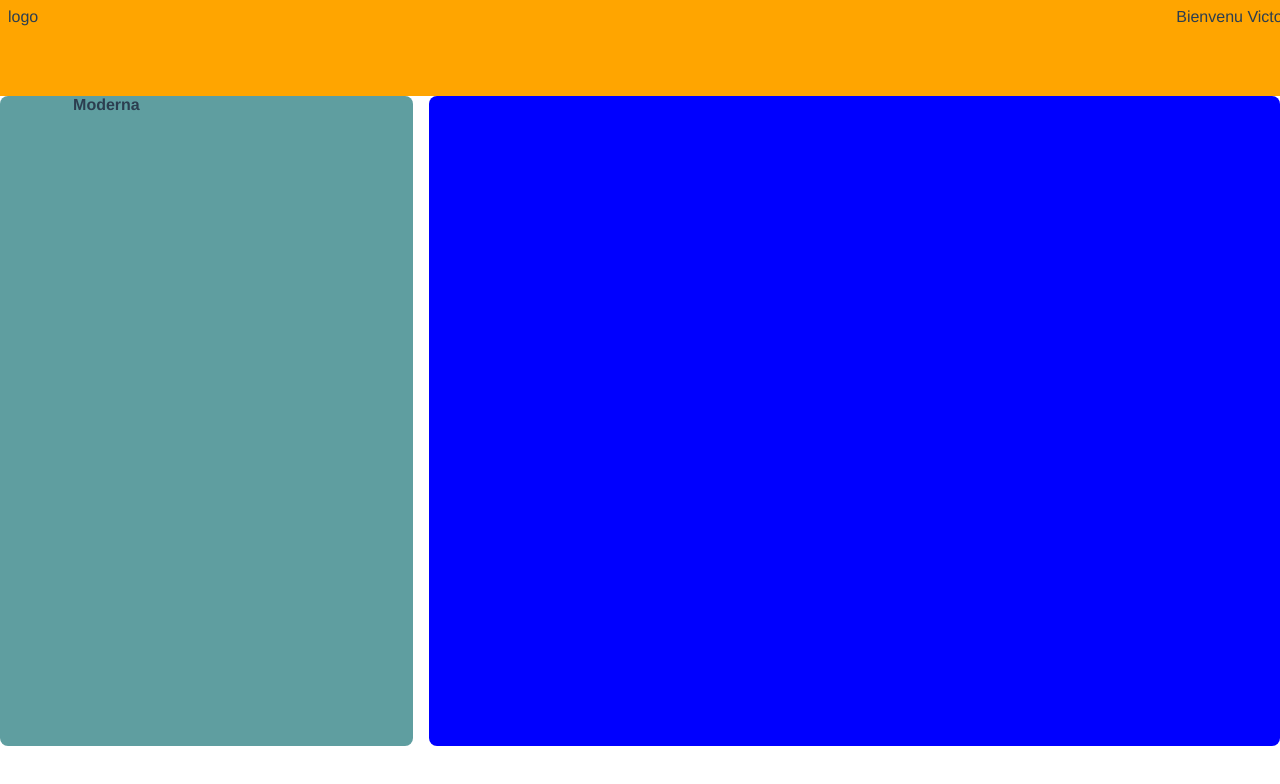
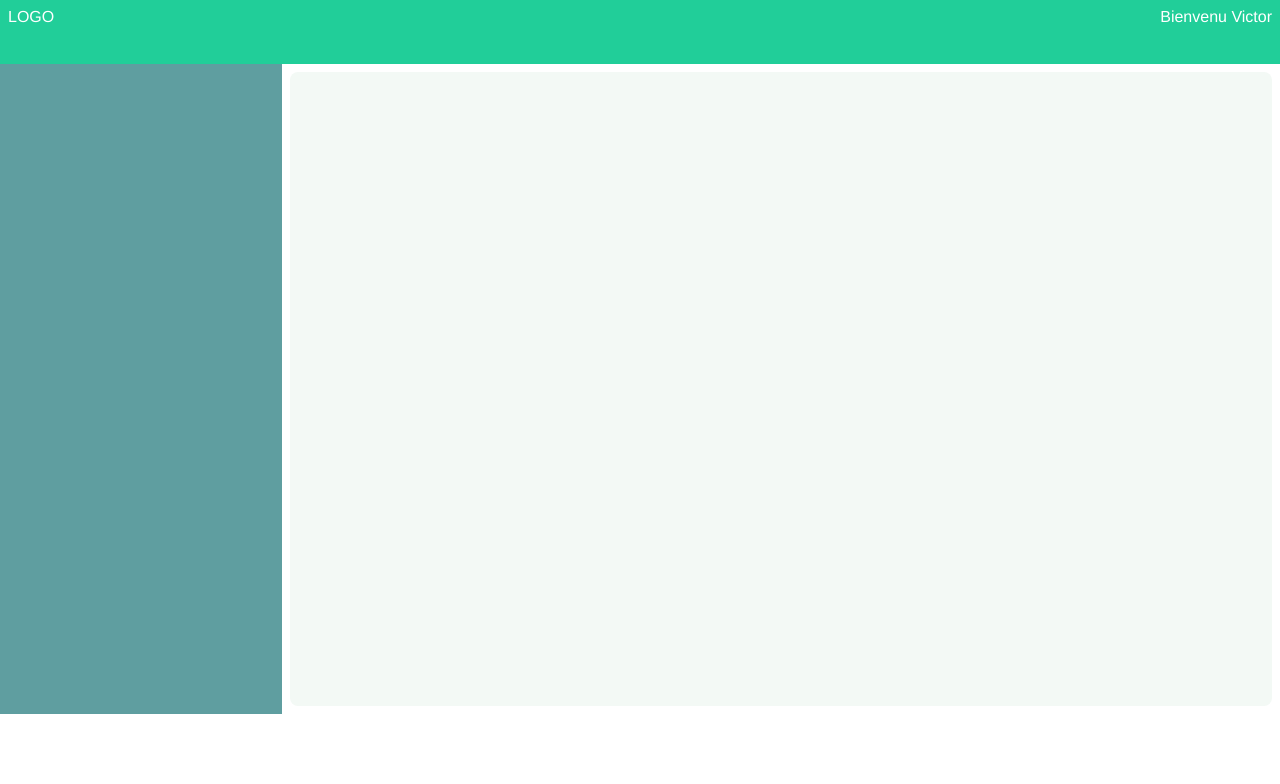
Before and after one commit to leenorshn/vue2-vote, a Vue app: page / in a window 1280 px wide. Shown: the top 784 px of the page. Built offline with nearby package versions, Linux system fonts and the light colour scheme.

Commit message:
redesign all product

```diff
--- a/src/App.vue
+++ b/src/App.vue
@@ -2,7 +2,7 @@
   <div id="app">
     <header>
         <div class="logo">
-          logo
+          LOGO
         </div>
         <div class="user-status">
           Bienvenu Victor
@@ -10,7 +10,7 @@
     </header>
     <div class="main">
      <div class="left-side">
-<h4>Moderna</h4>
+
      </div>
      <div class="main-side">
 
@@ -35,7 +35,9 @@ export default {
 
 <style>
 *{
-  margin: 0;
+  margin: 0px;
+  padding: 0px;
+  box-sizing: border-box;
 }
 #app {
   font-family: Avenir, Helvetica, Arial, sans-serif;
@@ -44,11 +46,14 @@ export default {
   text-align: center;
   color: #2c3e50;
   margin-top: 0px;
+  width: 100%;
 }
 header{
   width: 100%;
-  height: 10vh;
-  background-color:orange;
+  margin: auto;
+  height: 8vh;
+  background-color:#21ce99;
+  color: white;
   display:flex;
   padding: 8px;
   justify-content: center;
@@ -64,14 +69,13 @@ header .logo{
   flex:2;
   background-color:cadetblue;
   height: 650px;
-  border-radius: 8px;
-  padding-right: 200px;
+  padding-right: 20px;
 }
 .main .main-side{
-  flex:8;
-  background-color:blue;
+  flex:7.5;
+  background-color:#f3f9f5;
+  margin:8px;
   border-radius: 8px;
-  margin-left:16px;
   align-items: left;
 }
 </style>
```
